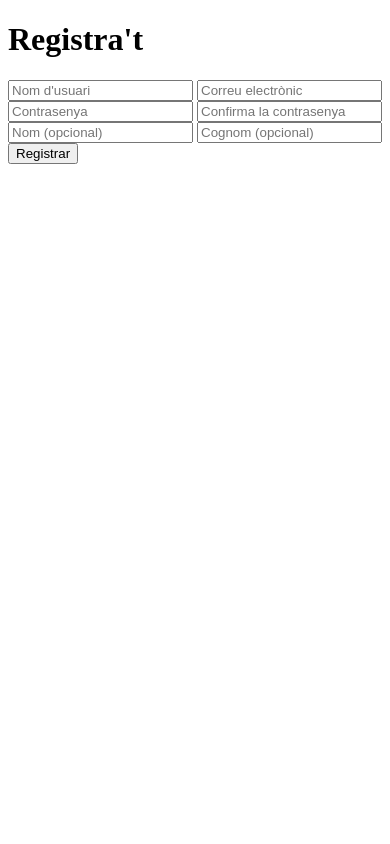
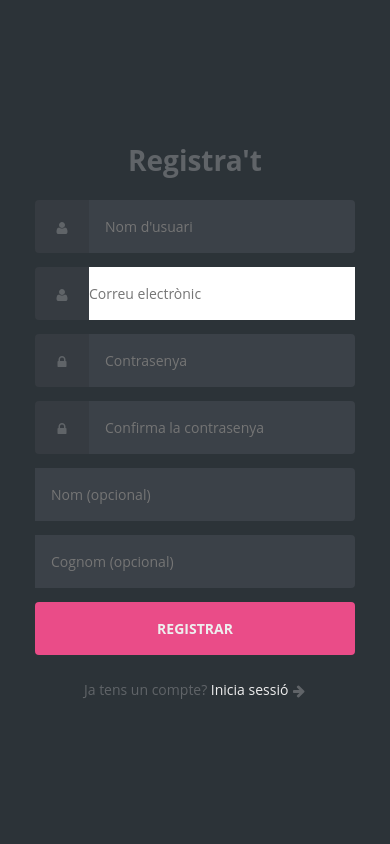
Before and after one commit to sergiocoba/projectePHP, a PHP site: page /register.php in a window 390 px wide. Run offline with PHP 8.4, Linux system fonts and the light colour scheme.

Commit message:
Register-responsive

```diff
--- a/register.php
+++ b/register.php
@@ -12,14 +12,12 @@
     if ($password !== $confirmPassword) {
         $error = "Les contrasenyes no coincideixen.";
     } else {
-        // Comprovar si l'usuari o correu ja existeixen
         $query = $pdo->prepare("SELECT * FROM users WHERE username = :username OR mail = :email");
         $query->execute(['username' => $username, 'email' => $email]);
 
         if ($query->rowCount() > 0) {
             $error = "Nom d'usuari o correu electrònic ja utilitzat.";
         } else {
-            // Crear el nou usuari
             $hash = password_hash($password, PASSWORD_DEFAULT);
             $insertQuery = $pdo->prepare("
                 INSERT INTO users (username, mail, passHash, userFirstName, userLastName, creationDate, active)
@@ -32,7 +30,7 @@
                 'firstName' => $firstName,
                 'lastName' => $lastName
             ]);
-            header("Location: index.php?registered=1");
+            header("Location: ../index.php?registered=1");
             exit;
         }
     }
@@ -42,21 +40,77 @@
 <html lang="ca">
 <head>
     <meta charset="UTF-8">
+    <meta name="viewport" content="width=device-width, initial-scale=1.0">
     <title>Registre</title>
+    <link rel="stylesheet" href="../styles/index.css">
 </head>
-<body>
-    <h1>Registra't</h1>
+<body class="align">
+  <div class="grid">
+    <h1 class="text--center">Registra't</h1>
+
     <?php if (isset($error)): ?>
-        <p style="color: red;"><?= htmlspecialchars($error) ?></p>
+        <p class="error text--center" style="color: red; font-size: 0.9rem;"><?= htmlspecialchars($error) ?></p>
     <?php endif; ?>
-    <form method="POST">
-        <input type="text" name="username" placeholder="Nom d'usuari" required>
-        <input type="email" name="email" placeholder="Correu electrònic" required>
-        <input type="password" name="password" placeholder="Contrasenya" required>
-        <input type="password" name="confirm_password" placeholder="Confirma la contrasenya" required>
-        <input type="text" name="first_name" placeholder="Nom (opcional)">
-        <input type="text" name="last_name" placeholder="Cognom (opcional)">
-        <button type="submit">Registrar</button>
+
+    <form method="POST" class="form login">
+      <div class="form__field">
+        <label for="username"><svg class="icon">
+            <use xlink:href="#icon-user"></use>
+          </svg><span class="hidden">Nom d'usuari</span></label>
+        <input autocomplete="username" id="username" type="text" name="username" class="form__input" placeholder="Nom d'usuari" required>
+      </div>
+
+      <div class="form__field">
+        <label for="email"><svg class="icon">
+            <use xlink:href="#icon-user"></use>
+          </svg><span class="hidden">Correu electrònic</span></label>
+        <input id="email" type="email" name="email" class="form__input" placeholder="Correu electrònic" required>
+      </div>
+
+      <div class="form__field">
+        <label for="password"><svg class="icon">
+            <use xlink:href="#icon-lock"></use>
+          </svg><span class="hidden">Contrasenya</span></label>
+        <input id="password" type="password" name="password" class="form__input" placeholder="Contrasenya" required>
+      </div>
+
+      <div class="form__field">
+        <label for="confirm_password"><svg class="icon">
+            <use xlink:href="#icon-lock"></use>
+          </svg><span class="hidden">Confirma la contrasenya</span></label>
+        <input id="confirm_password" type="password" name="confirm_password" class="form__input" placeholder="Confirma la contrasenya" required>
+      </div>
+
+      <div class="form__field">
+        <input type="text" name="first_name" class="form__input" placeholder="Nom (opcional)">
+      </div>
+
+      <div class="form__field">
+        <input type="text" name="last_name" class="form__input" placeholder="Cognom (opcional)">
+      </div>
+
+      <div class="form__field">
+        <input type="submit" value="Registrar">
+      </div>
     </form>
+
+    <p class="text--center">Ja tens un compte? <a href="../index.php">Inicia sessió</a> <svg class="icon">
+        <use xlink:href="#icon-arrow-right"></use>
+      </svg></p>
+
+  </div>
+
+  <svg xmlns="http://www.w3.org/2000/svg" class="icons" style="display: none;">
+    <symbol id="icon-arrow-right" viewBox="0 0 1792 1792">
+      <path d="M1600 960q0 54-37 91l-651 651q-39 37-91 37-51 0-90-37l-75-75q-38-38-38-91t38-91l293-293H245q-52 0-84.5-37.5T128 1024V896q0-53 32.5-90.5T245 768h704L656 474q-38-36-38-90t38-90l75-75q38-38 90-38 53 0 91 38l651 651q37 35 37 90z" />
+    </symbol>
+    <symbol id="icon-lock" viewBox="0 0 1792 1792">
+      <path d="M640 768h512V576q0-106-75-181t-181-75-181 75-75 181v192zm832 96v576q0 40-28 68t-68 28H416q-40 0-68-28t-28-68V864q0-40 28-68t68-28h32V576q0-184 132-316t316-132 316 132 132 316v192h32q40 0 68 28t28 68z" />
+    </symbol>
+    <symbol id="icon-user" viewBox="0 0 1792 1792">
+      <path d="M1600 1405q0 120-73 189.5t-194 69.5H459q-121 0-194-69.5T192 1405q0-53 3.5-103.5t14-109T236 1084t43-97.5 62-81 85.5-53.5T538 832q9 0 42 21.5t74.5 48 108 48T896 971t133.5-21.5 108-48 74.5-48 42-21.5q61 0 111.5 20t85.5 53.5 62 81 43 97.5 26.5 108.5 14 109 3.5 103.5zm-320-893q0 159-112.5 271.5T896 896 624.5 783.5 512 512t112.5-271.5T896 128t271.5 112.5T1280 512z" />
+    </symbol>
+  </svg>
+
 </body>
 </html>
```
